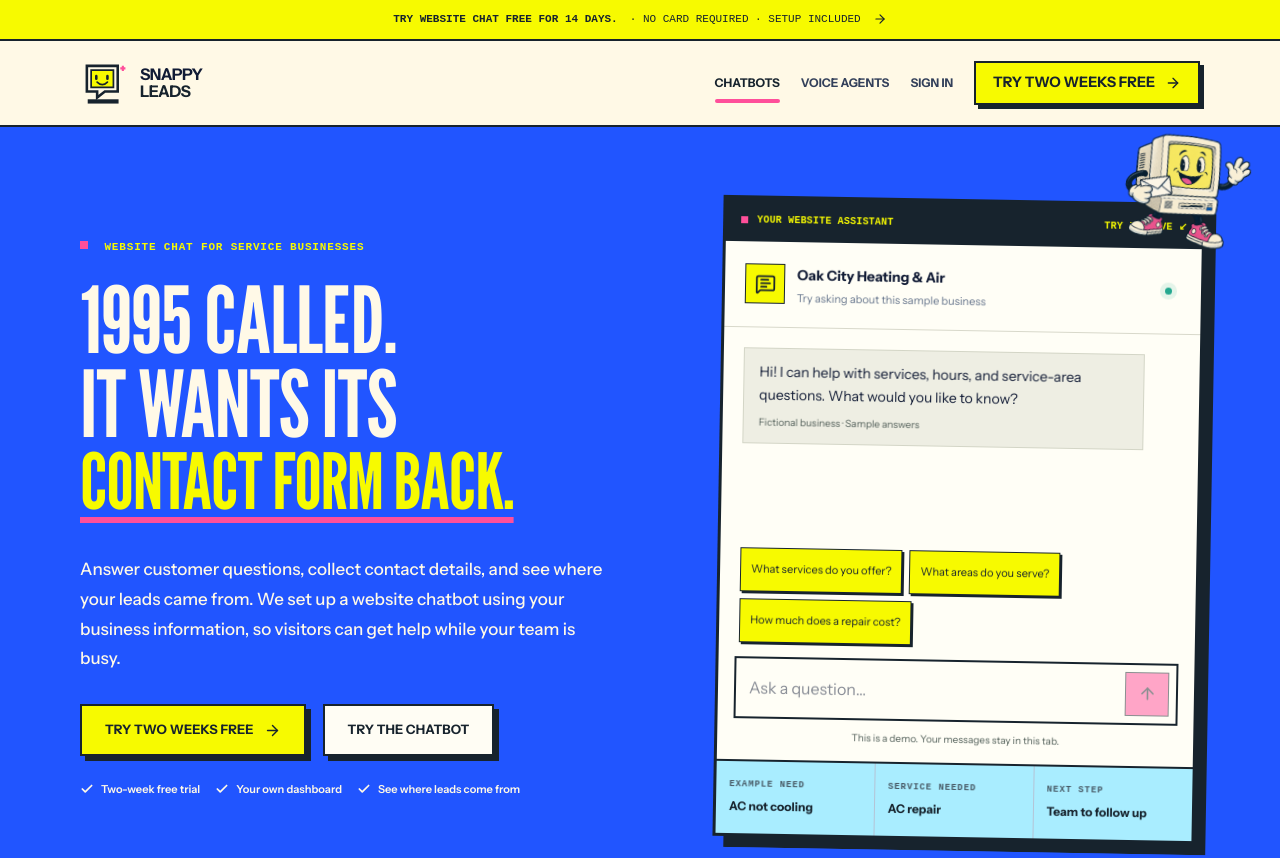
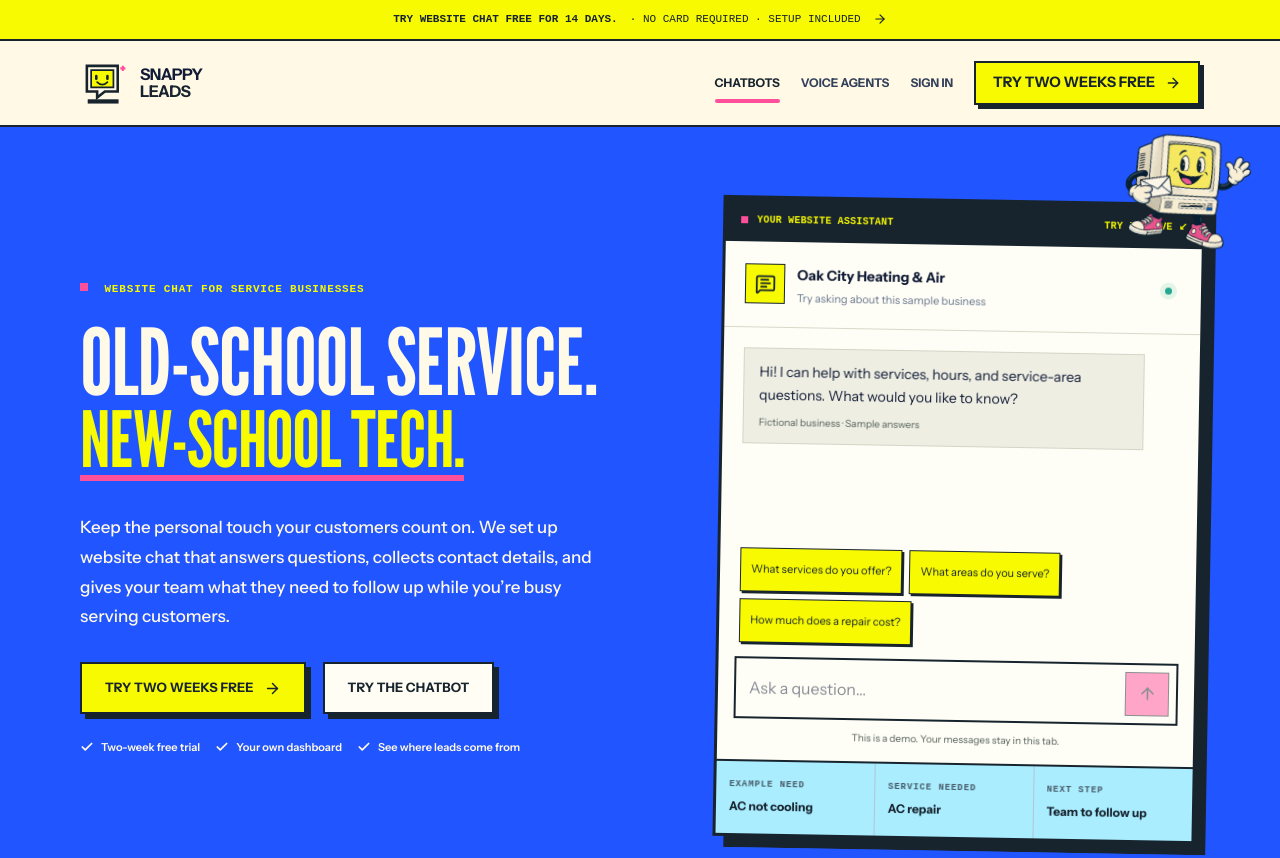
Before and after one commit to dannymsullivan/raleigh-lead-recovery, a Next.js app: page / in a window 1280 px wide. Shown: the top 858 px of the page. Built offline with nearby package versions, Linux system fonts and the light colour scheme.

Commit message:
Lead with old-school service and new-school tech

```diff
--- a/app/opengraph-image.tsx
+++ b/app/opengraph-image.tsx
@@ -1,6 +1,6 @@
 import { ImageResponse } from "next/og";
 
-export const alt = "1995 called. It wants its contact form back. Snappy Leads.";
+export const alt = "Old-school service. New-school tech. Snappy Leads.";
 export const size = { width: 1200, height: 630 };
 export const contentType = "image/png";
 
@@ -9,9 +9,8 @@
     <div style={{ display: "flex", flexDirection: "column", width: "100%", height: "100%", background: "#2155ff", color: "#fff9e7", padding: 55, border: "12px solid #17232d" }}>
       <div style={{ display: "flex", fontFamily: "sans-serif", fontSize: 22, fontWeight: 700 }}>SNAPPY LEADS</div>
       <div style={{ display: "flex", flexDirection: "column", fontFamily: "sans-serif", fontWeight: 900, fontSize: 76, letterSpacing: -3, lineHeight: 1.05, marginTop: 35 }}>
-        <span>1995 CALLED.</span>
-        <span>IT WANTS ITS</span>
-        <span style={{ color: "#f7fa00" }}>CONTACT FORM BACK.</span>
+        <span>OLD-SCHOOL SERVICE.</span>
+        <span style={{ color: "#f7fa00" }}>NEW-SCHOOL TECH.</span>
       </div>
       <div style={{ display: "flex", fontFamily: "sans-serif", fontSize: 23, marginTop: "auto", background: "#f7fa00", color: "#17232d", padding: "12px 20px", alignSelf: "flex-start", borderBottom: "6px solid #ff4f9a" }}>Website chat. Better leads. Two weeks free.</div>
     </div>,
--- a/app/page.tsx
+++ b/app/page.tsx
@@ -23,7 +23,7 @@
     "Answer customer questions, collect contact details, and see which chats become booked jobs in your dashboard.",
   alternates: { canonical: "/" },
   openGraph: {
-    title: "Your Website Deserves More Than a Contact Form",
+    title: "Old-school service. New-school tech.",
     description:
       "Website chat that answers customer questions and saves leads for your team to follow up.",
     url: "/",
@@ -37,7 +37,7 @@
   },
   twitter: {
     card: "summary_large_image",
-    title: "Your Website Deserves More Than a Contact Form",
+    title: "Old-school service. New-school tech.",
     description: "Website chat that answers questions and collects leads for service businesses.",
     images: ["/opengraph-image"],
   },
@@ -66,11 +66,11 @@
         <div className="page-shell rlr-hero-grid">
           <div className="rlr-hero-copy">
             <p className="rlr-kicker"><span /> Website chat for service businesses</p>
-            <h1><span>1995 called.</span><span>It wants its</span><em>contact form back.</em></h1>
+            <h1><span>Old-school service.</span><em>New-school tech.</em></h1>
             <p className="rlr-hero-intro">
-              Answer customer questions, collect contact details, and see where your leads
-              came from. We set up a website chatbot using your business information,
-              so visitors can get help while your team is busy.
+              Keep the personal touch your customers count on. We set up website chat
+              that answers questions, collects contact details, and gives your team
+              what they need to follow up while you’re busy serving customers.
             </p>
             <div className="rlr-hero-actions">
               <a className="rlr-button rlr-button-primary" href="#trial">
```
